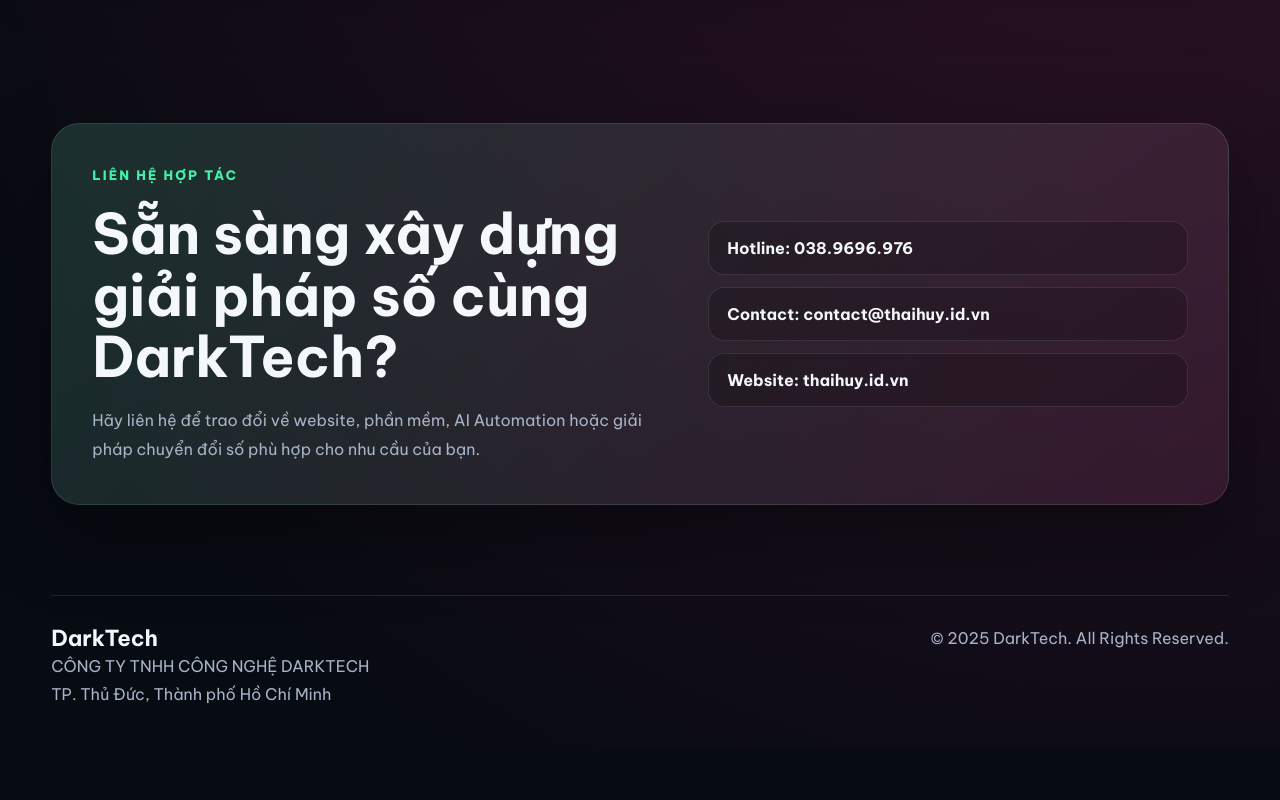
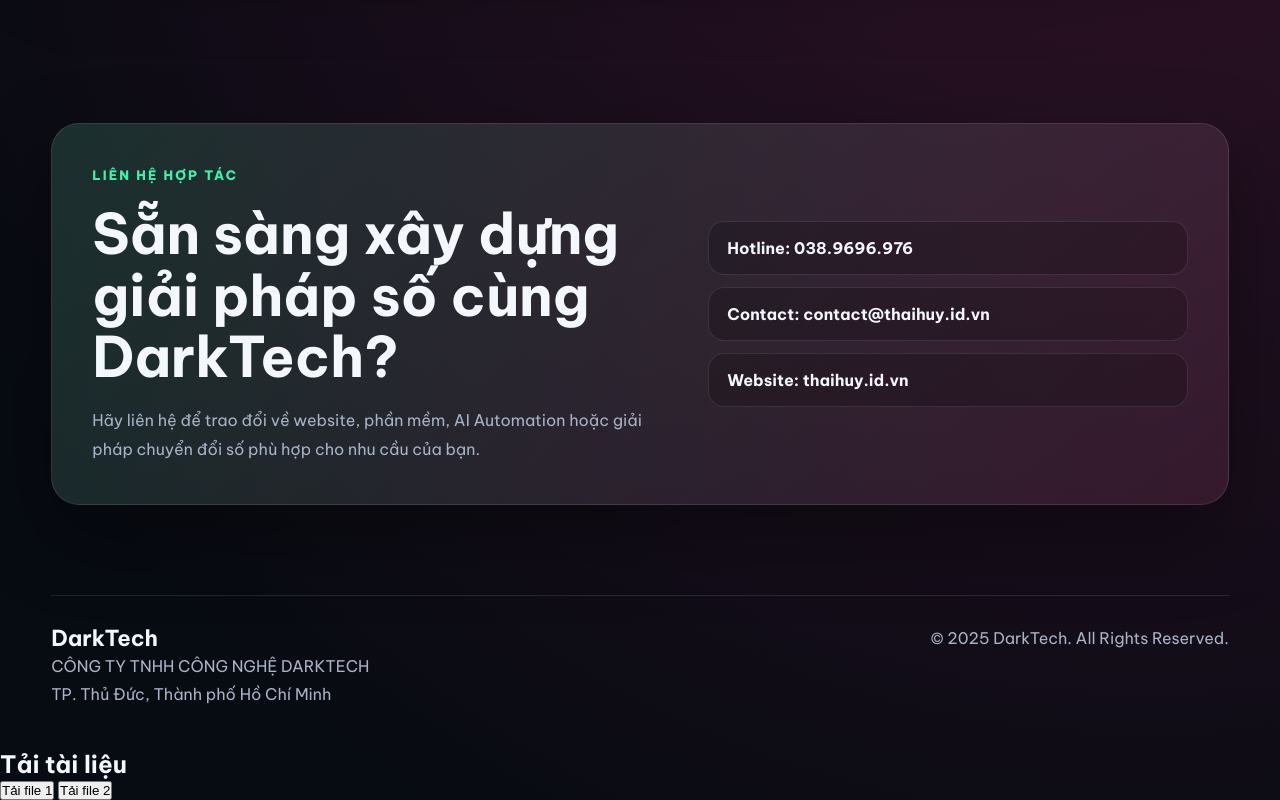
Before and after one commit to nguyenthaihuyofficial-creator/thaihuy.id.vn, a plain HTML site: page index.html in a window 1280 px wide. Shown: the part 3662-4462 px from the top of the page. Before the commit the page ends 4411 px from the top, so only its background shows below. Drawn offline with Linux system fonts and the light colour scheme.

Commit message:
Add download buttons for document files

```diff
--- a/index.html
+++ b/index.html
@@ -231,5 +231,14 @@
   </footer>
 
   <script src="script.js"></script>
+  <h2>Tải tài liệu</h2>
+
+<a href="QLNhanVien.zip" download>
+    <button>Tải file 1</button>
+</a>
+
+<a href="QLNhanVien_Thi.zip" download>
+    <button>Tải file 2</button>
+</a>
 </body>
 </html>
```
